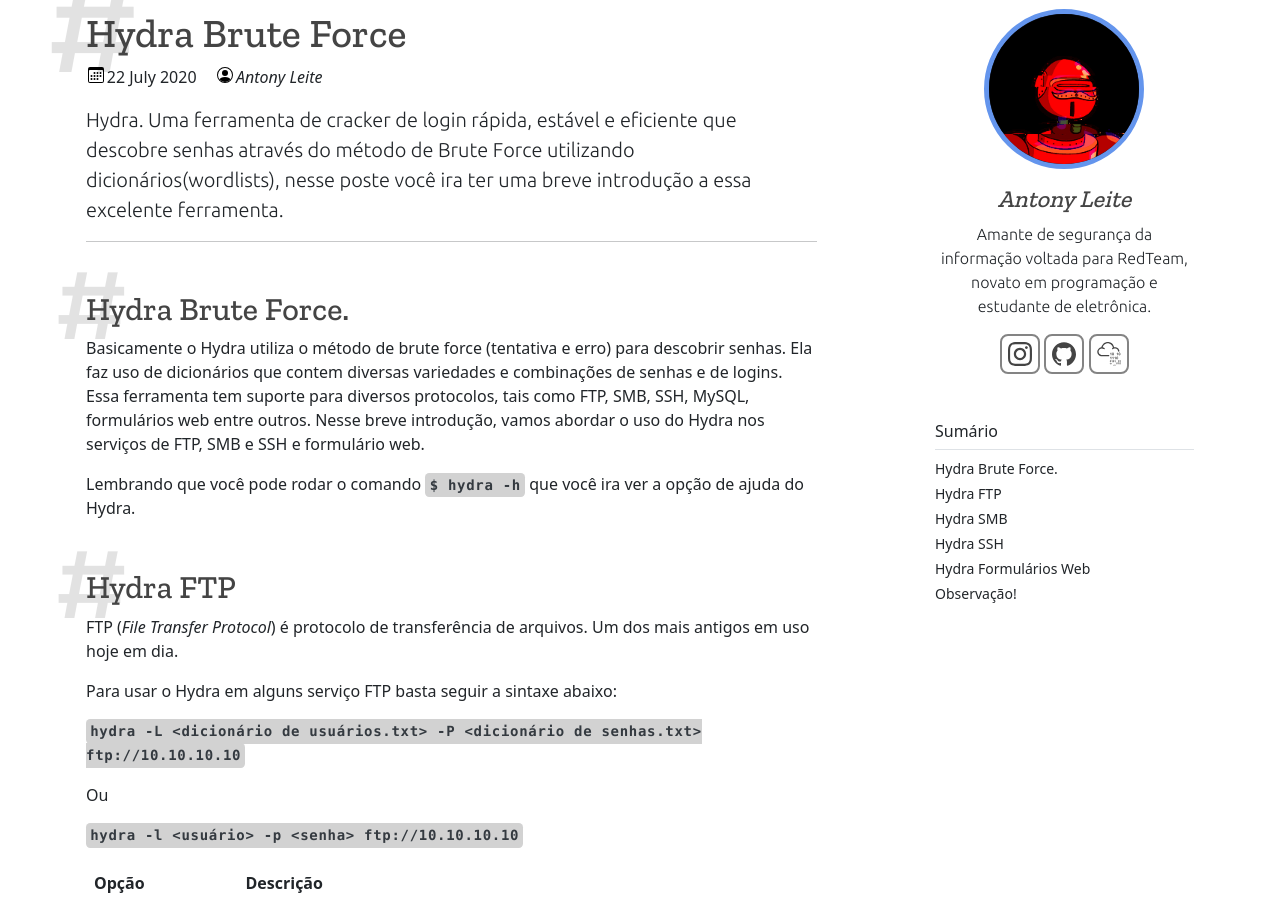
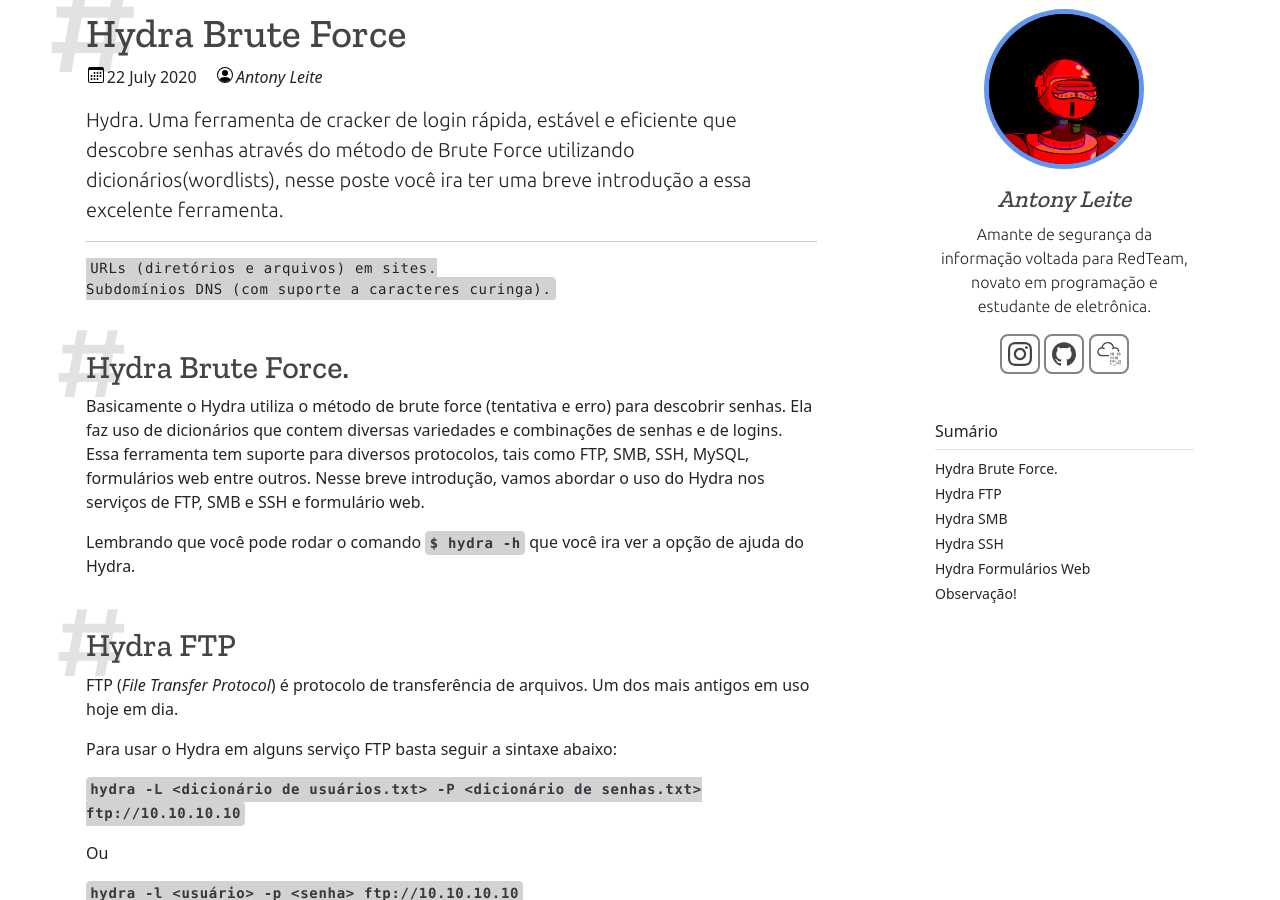
Before and after one commit to in1t0n3/initone.com.br, a Jekyll site: the page built from _posts/2020-07-22-HydraBruteForce.md, in a window 1280 px wide and 900 px high, scrolled down 330 px. Built offline with Jekyll 4.4.1, drawn with Linux system fonts in a browser that asks for light colours.

Commit message:
Update 2020-07-22-HydraBruteForce.md

```diff
--- a/_posts/2020-07-22-HydraBruteForce.md
+++ b/_posts/2020-07-22-HydraBruteForce.md
@@ -5,6 +5,10 @@ author: 'Antony Leite'
 date: 2020-07-22 12:00:00 -0300
 lide: Hydra. Uma ferramenta de cracker de login rápida, estável e eficiente que descobre senhas através do método de Brute Force utilizando dicionários(wordlists), nesse poste você ira ter uma breve introdução a essa excelente ferramenta.
 ---
+
+	URLs (diretórios e arquivos) em sites.
+	Subdomínios DNS (com suporte a caracteres curinga).
+
 
 ## Hydra Brute Force.
 
```
